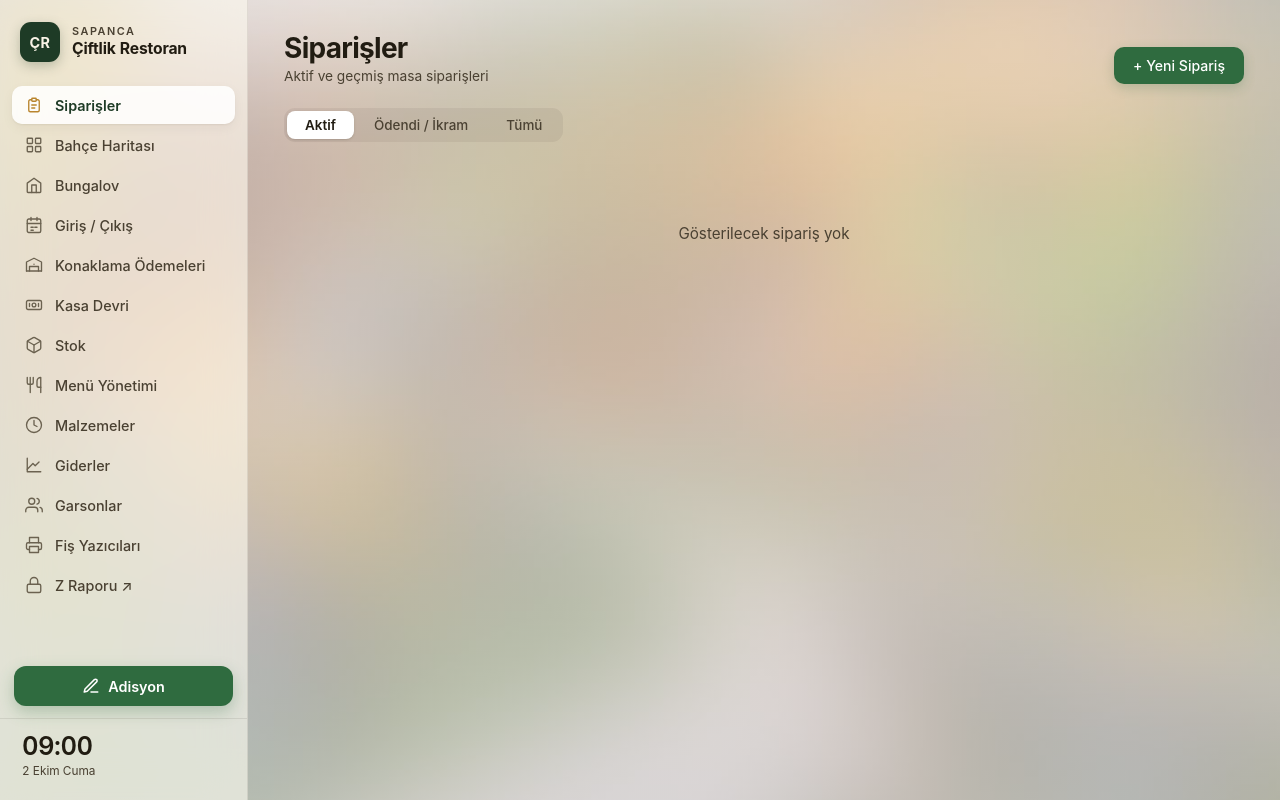
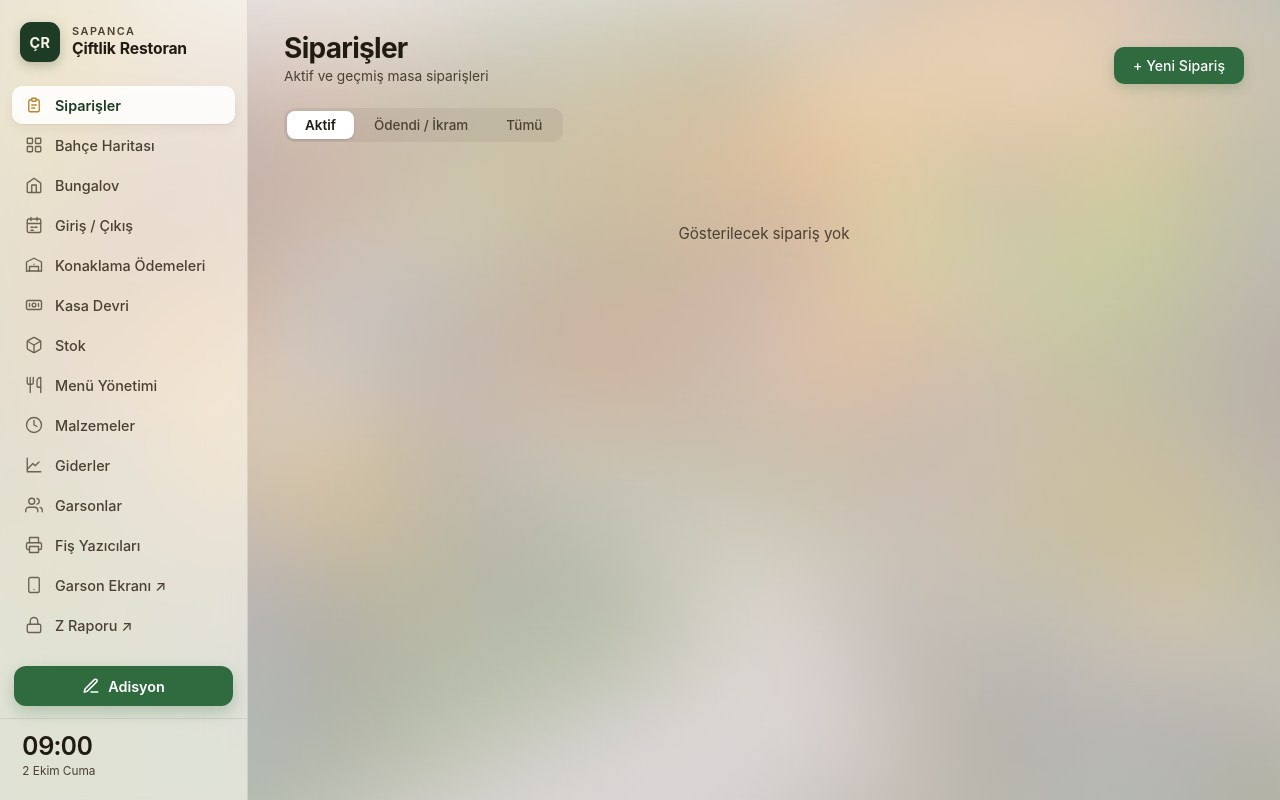
Before and after one commit to snmzengin/siparis-takip-ciflikt, a Flask app: page / in a window 1280 px wide. Run offline with Flask 3, Linux system fonts and the light colour scheme; data that the repository does not hold is empty.

Commit message:
Panel menüsüne Garson Ekranı bağlantısı
Co-Authored-By: Claude Opus 5.5 <noreply@anthropic.com>

```diff
--- a/templates/index.html
+++ b/templates/index.html
@@ -76,6 +76,10 @@
         <span class="nav-icon"><svg viewBox="0 0 24 24" fill="none" stroke="currentColor" stroke-width="1.8" stroke-linecap="round" stroke-linejoin="round"><polyline points="6 9 6 2 18 2 18 9"/><path d="M6 18H4a2 2 0 0 1-2-2v-5a2 2 0 0 1 2-2h16a2 2 0 0 1 2 2v5a2 2 0 0 1-2 2h-2"/><rect x="6" y="14" width="12" height="8"/></svg></span>
         <span>Fiş Yazıcıları</span>
       </button>
+      <a class="nav-item" href="/garson" target="_blank" rel="noopener" style="text-decoration:none">
+        <span class="nav-icon"><svg viewBox="0 0 24 24" fill="none" stroke="currentColor" stroke-width="1.8" stroke-linecap="round" stroke-linejoin="round"><rect x="5" y="2" width="14" height="20" rx="2"/><line x1="12" y1="18" x2="12.01" y2="18"/></svg></span>
+        <span>Garson Ekranı ↗</span>
+      </a>
       <!-- Z Raporu şifreyle açılır; hesaplar da yalnızca oradan (giriş yapınca) yönetilir -->
       <a class="nav-item" href="/z-raporu" target="_blank" rel="noopener" style="text-decoration:none">
         <span class="nav-icon"><svg viewBox="0 0 24 24" fill="none" stroke="currentColor" stroke-width="1.8" stroke-linecap="round" stroke-linejoin="round"><rect x="3" y="11" width="18" height="11" rx="2"/><path d="M7 11V7a5 5 0 0 1 10 0v4"/></svg></span>
```
